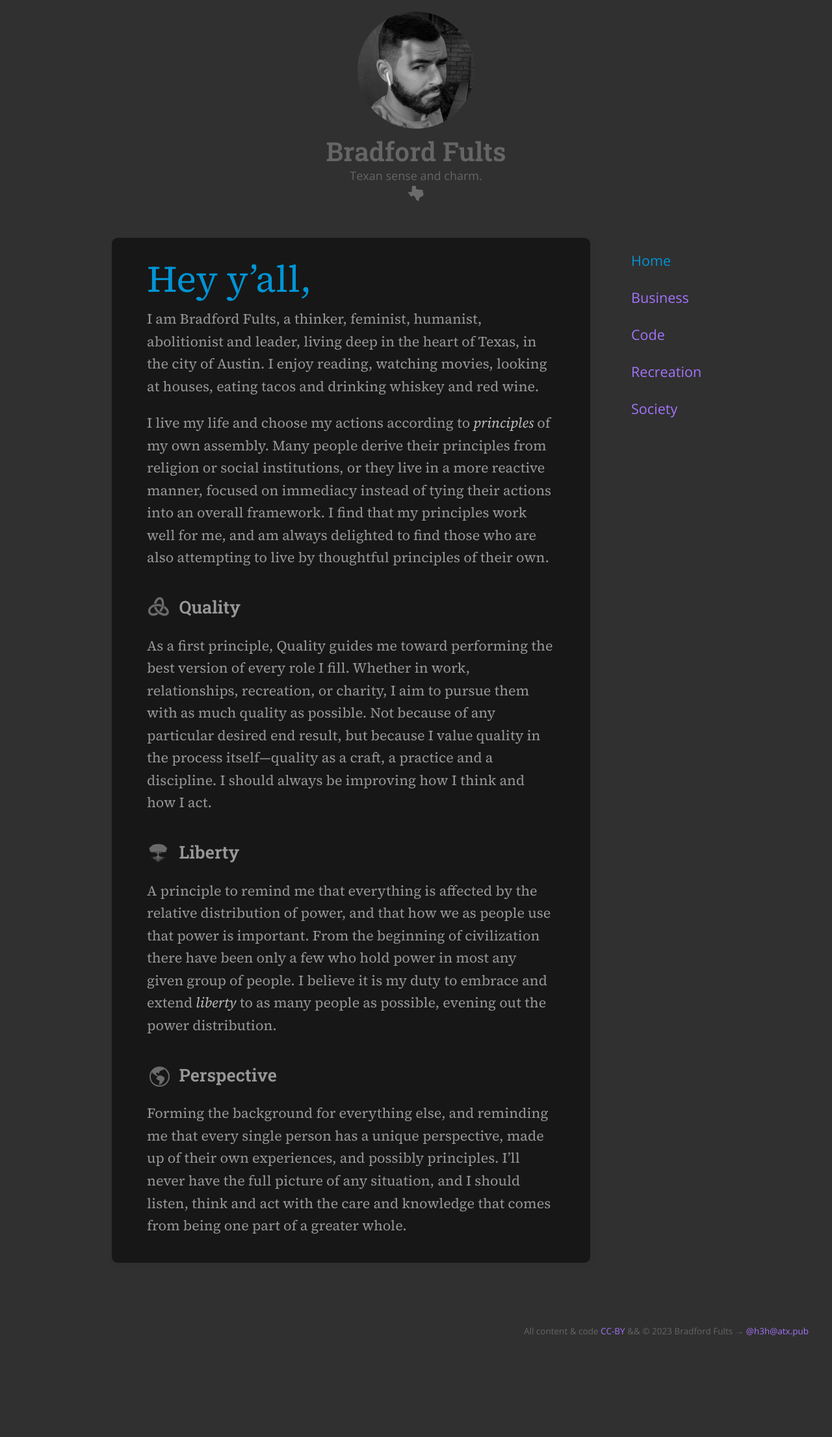
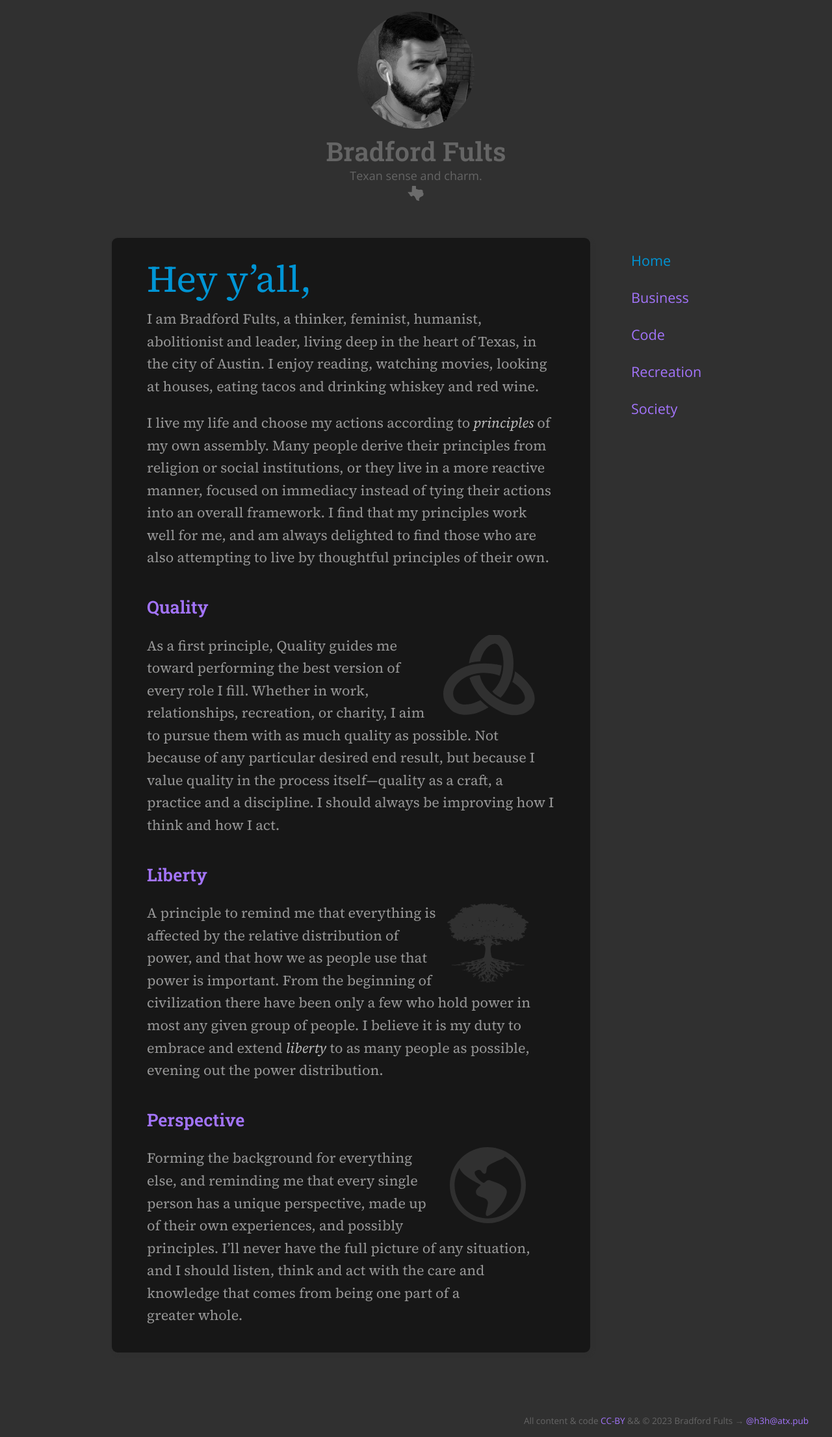
Before and after one commit to h3h/bradfordfults.com, a Jekyll site: the page built from index.html, in a window 1280 px wide. Shown: the whole page at 65% size. Built offline with Jekyll 4.4.1, drawn with Linux system fonts in a browser that asks for light colours; some web fonts are replaced; the list of posts is cut into pages by our own code; before the commit the page ends 2073 px from its top, so only the background shows below that.

Commit message:
Change principles icons to floats

```diff
--- a/style/style.scss
+++ b/style/style.scss
@@ -451,23 +451,34 @@ label:hover {
 
 section.principles {
   h3 {
-    padding-left: 2.75rem;
+    color: $color-dark-text-highlight;
+    clear: right;
+  }
+  h3 + p::before {
+    content: " ";
+    width: 10rem;
+    float: right;
+    opacity: 0.3;
     background-repeat: no-repeat;
+    border-radius: 10rem;
   }
-  h3.quality {
+  h3.quality + p::before {
     background-image: url('/img/gordian-knot.svg');
-    background-size: 2rem;
-    background-position: left calc(50% + 0.25rem);
+    background-size: 8.75rem;
+    background-position: left -1rem;
+    height: 7.5rem;
   }
-  h3.liberty {
+  h3.liberty + p::before {
     background-image: url('/img/liberty-tree.svg');
-    background-size: 2.5rem;
-    background-position: -0.3rem calc(50% + 0.4rem);
+    background-size: 11rem;
+    background-position: -1.25rem -2rem;
+    height: 7.5rem;
   }
-  h3.perspective {
+  h3.perspective + p::before {
     background-image: url('/img/globe.svg');
-    background-size: 1.7rem;
-    background-position: 0.2rem calc(50% + 0.15rem);
+    background-size: 6.5rem;
+    background-position: 1rem top;
+    height: 7.5rem;
   }
 }
 
```
